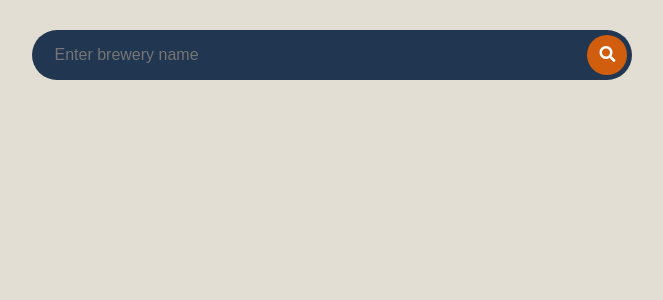
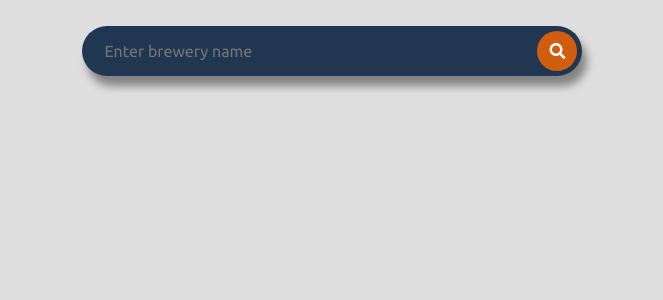
Before and after one commit to GBoltic01/Untappd-api-app, a Flask app: page / in a window 1280 px wide. Shown: the top 300 px of the page, without its empty margins (310-973 px from the left). Run offline with Flask 2, Linux system fonts and the light colour scheme; some libraries are stand-ins or nearby versions.

Commit message:
Started element creation on click. Created beer sub-styles dictionary to be used for seond chart. Changed fonts.

```diff
--- a/app.py
+++ b/app.py
@@ -1,7 +1,9 @@
 from flask import Flask, render_template, url_for, request, redirect
+from collections import Counter
 import requests
 import json
 import os
+import re
 
 api_endpoint = str(os.environ.get("UNTAPPD_API_KEY"))
 
@@ -72,31 +74,52 @@ def index():
         find_lager = ['Lager', 'Pilsner', 'Bock', 'Keller']
         find_pale_ale = ['Pale Ale']
 
+
+
         # Count number of beers by style
 
         dark_all = [s for s in beer_styles if any(xs in s for xs in find_dark)]
-        dark_count = len(dark_all)
+        dark_all_cleaned = [s.replace('&#39;', '') for s in dark_all]
+        dark_count = len(dark_all_cleaned)
+        dark_substyles = Counter(dark_all_cleaned)
+
 
         ipa_all = [s for s in beer_styles if any(xs in s for xs in find_ipa)]
         ipa_count = len(ipa_all)
+        ipa_substyles = Counter(ipa_all)
+
 
         sour_all = [s for s in beer_styles if any(xs in s for xs in find_sour)]
+        sour_all_cleaned = [s.replace('&#39;', '') for s in sour_all]
         sour_count = len(sour_all)
+        sour_substyles = Counter(sour_all_cleaned)
+
 
         belgian_all = [s for s in beer_styles if any(xs in s for xs in find_belgian)]
+        belgian_all_cleaned = [s.replace('&#39;', '') for s in belgian_all]
         belgian_count = len(belgian_all)
+        belgian_substyles = Counter(belgian_all_cleaned)
+
 
         lager_all = [s for s in beer_styles if any(xs in s for xs in find_lager)]
+        lager_all_cleaned = [s.replace('&#39;', '') for s in lager_all]
         lager_count = len(lager_all)
+        lager_substyles = Counter(lager_all_cleaned)
 
         pale_ale_all = [s for s in beer_styles if any(xs in s for xs in find_pale_ale)]
         pale_ale_count = len(pale_ale_all)
+        pale_ale_substyles = Counter(pale_ale_all)
 
-        other_all = len(beer_styles) - dark_count - ipa_count - sour_count - belgian_count - lager_count - pale_ale_count
+        if (dark_count + ipa_count + sour_count + belgian_count + lager_count + pale_ale_count) > 50:
+            other_all = 0
+        else:
+            other_all = len(beer_styles) - dark_count - ipa_count - sour_count - belgian_count - lager_count - pale_ale_count
+            other_substyles = "To be added"
+
 
         most_popular= max(dark_count, ipa_count, sour_count, belgian_count, lager_count, pale_ale_count)
 
-        # Relabel to display in most popular style
+        # Relabel to display most popular style
 
         if most_popular == ipa_count:
             most_popular = "IPA"
@@ -136,9 +159,19 @@ def index():
             'pale_ale_count': pale_ale_count
         }
 
+        beer_styles_dictionary = {
+            'dark_substyles' : dark_substyles,
+            'ipa_substyles' : ipa_substyles,
+            'sour_substyles' : sour_substyles,
+            'belgian_substyles' : belgian_substyles,
+            'lager_substyles' : lager_substyles,
+            'other_substyles' : other_substyles,
+            'pale_ale_substyles' : pale_ale_substyles
+        }
+
         # Pass data to index.html
 
-        return render_template('reload.html', brewery_dictionary=brewery_dictionary, beer_dictionary=beer_dictionary)
+        return render_template('reload.html', brewery_dictionary=brewery_dictionary, beer_dictionary=beer_dictionary, beer_styles_dictionary=beer_styles_dictionary)
     else:
         return render_template('index.html')
 
--- a/static/css/main.css
+++ b/static/css/main.css
@@ -1,5 +1,5 @@
 body {
-    margin: 30px;
-    font-family: sans-serif;
-    background-color: rgb(202, 230, 235);
+    margin: 2% 5%;
+    font-family: 'Ubuntu', sans-serif;
+    background-color: #dedede;
 }
--- a/static/css/searchbar.css
+++ b/static/css/searchbar.css
@@ -1,16 +1,15 @@
-
-
 form.searchbar input[type=text] {
     margin-bottom: auto;
     margin-top: auto;
     height: 50px;
-    width: 600px;
+    width: 500px;
     color: white;
     background-color: #213651;
     border-radius: 30px;
     border-color: transparent;
     padding: 20px;
     outline: none;
+    box-shadow: 5px 10px 8px #838383;
 }
 
 form.searchbar button {
@@ -31,5 +30,6 @@ input:-webkit-autofill:active
 {
     border: 0px;
     -webkit-text-fill-color: #ffffff;
-    -webkit-box-shadow: 0 0 0px 1000px #213651 inset;
+    -webkit-box-shadow: 0 0 0px 1000px #FFFFFF inset;
+    transition: background-color 5000s ease-in-out 0s;
 }
--- a/static/css/table.css
+++ b/static/css/table.css
@@ -1,6 +1,8 @@
 th {
     text-align: left;
+    font-size: large;
 }
 td {
-    padding-left: 10px ;
+    padding-left: 25px ;
+    font-size: large;
 }
--- a/templates/index.html
+++ b/templates/index.html
@@ -6,33 +6,36 @@
 
     <meta name="description" content="The HTML5 Herald">
     <meta name="author" content="SitePoint">
-
+    <!-- GOOGLE FONTS -->
+    <link rel="preconnect" href="https://fonts.gstatic.com">
+    <link href="https://fonts.googleapis.com/css2?family=Ubuntu&display=swap" rel="stylesheet">
+    <!-- STANDARD LIBRARIES -->
     <script src="https://ajax.googleapis.com/ajax/libs/jquery/3.5.1/jquery.min.js"></script>
     <link href="//maxcdn.bootstrapcdn.com/bootstrap/4.1.1/css/bootstrap.min.css" rel="stylesheet" id="bootstrap-css">
     <script src="//maxcdn.bootstrapcdn.com/bootstrap/4.1.1/js/bootstrap.min.js"></script>
     <link rel="stylesheet" href="https://stackpath.bootstrapcdn.com/bootstrap/4.1.3/css/bootstrap.min.css" integrity="sha384-MCw98/SFnGE8fJT3GXwEOngsV7Zt27NXFoaoApmYm81iuXoPkFOJwJ8ERdknLPMO" crossorigin="anonymous">
     <link rel="stylesheet" href="https://use.fontawesome.com/releases/v5.5.0/css/all.css" integrity="sha384-B4dIYHKNBt8Bc12p+WXckhzcICo0wtJAoU8YZTY5qE0Id1GSseTk6S+L3BlXeVIU" crossorigin="anonymous">
-
-    <link rel="stylesheet" href="{{ url_for('static', filename='css/main.css') }}?new1">
-    <link rel="stylesheet" href="{{ url_for('static', filename='css/table.css') }}?new1">
-    <link rel="stylesheet" href="{{ url_for('static', filename='css/searchbar.css') }}?nwqqjke22">
-
+    <!-- CSS STYLING -->
+    <link rel="stylesheet" href="{{ url_for('static', filename='css/main.css') }}?v=1">
+    <link rel="stylesheet" href="{{ url_for('static', filename='css/table.css') }}?v=3">
+    <link rel="stylesheet" href="{{ url_for('static', filename='css/searchbar.css') }}?v=1">
+    <!-- LEAFLET -->
     <link rel="stylesheet" href="https://unpkg.com/leaflet@1.7.1/dist/leaflet.css" integrity="sha512-xodZBNTC5n17Xt2atTPuE1HxjVMSvLVW9ocqUKLsCC5CXdbqCmblAshOMAS6/keqq/sMZMZ19scR4PsZChSR7A==" crossorigin=""/>
     <script src="https://unpkg.com/leaflet@1.7.1/dist/leaflet.js" integrity="sha512-XQoYMqMTK8LvdxXYG3nZ448hOEQiglfqkJs1NOQV44cWnUrBc8PkAOcXy20w0vlaXaVUearIOBhiXZ5V3ynxwA==" crossorigin=""></script>
-
+    <!-- CHART JS -->
     <script src="https://cdnjs.cloudflare.com/ajax/libs/Chart.js/2.9.4/Chart.min.js" integrity="sha512-d9xgZrVZpmmQlfonhQUvTR7lMPtO7NkZMkA0ABN3PHCbKA5nqylQ/yWlFAyY6hYgdF1Qh6nYiuADWwKB4C2WSw==" crossorigin="anonymous"></script>
     <script src="https://cdnjs.cloudflare.com/ajax/libs/Chart.js/2.9.4/Chart.bundle.js" integrity="sha512-zO8oeHCxetPn1Hd9PdDleg5Tw1bAaP0YmNvPY8CwcRyUk7d7/+nyElmFrB6f7vg4f7Fv4sui1mcep8RIEShczg==" crossorigin="anonymous"></script>
     <script src="https://cdnjs.cloudflare.com/ajax/libs/Chart.js/2.9.4/Chart.bundle.min.js" integrity="sha512-SuxO9djzjML6b9w9/I07IWnLnQhgyYVSpHZx0JV97kGBfTIsUYlWflyuW4ypnvhBrslz1yJ3R+S14fdCWmSmSA==" crossorigin="anonymous"></script>
     <link rel="stylesheet" href="https://cdnjs.cloudflare.com/ajax/libs/Chart.js/2.9.4/Chart.css" integrity="sha512-C7hOmCgGzihKXzyPU/z4nv97W0d9bv4ALuuEbSf6hm93myico9qa0hv4dODThvCsqQUmKmLcJmlpRmCaApr83g==" crossorigin="anonymous" />
     <link rel="stylesheet" href="https://cdnjs.cloudflare.com/ajax/libs/Chart.js/2.9.4/Chart.min.css" integrity="sha512-/zs32ZEJh+/EO2N1b0PEdoA10JkdC3zJ8L5FTiQu82LR9S/rOQNfQN7U59U9BC12swNeRAz3HSzIL2vpp4fv3w==" crossorigin="anonymous" />
     <script src="https://cdnjs.cloudflare.com/ajax/libs/Chart.js/2.9.4/Chart.js" integrity="sha512-hZf9Qhp3rlDJBvAKvmiG+goaaKRZA6LKUO35oK6EsM0/kjPK32Yw7URqrq3Q+Nvbbt8Usss+IekL7CRn83dYmw==" crossorigin="anonymous"></script>
-
+    <!-- AWESOME MARKERS -->
     <link rel="stylesheet" href="{{ url_for('static', filename='awesome_markers/leaflet.awesome-markers.css') }}">
     <script src="{{ url_for('static', filename='awesome_markers/leaflet.awesome-markers.js') }}"></script>
 
 </head>
 
-<body style="background-color:#e3ded3">
+<body style="main">
 
     <div class="container h-100">
         <div class="d-flex justify-content-center h-100">
--- a/templates/reload.html
+++ b/templates/reload.html
@@ -35,14 +35,15 @@
             <div id="mapid" style="height: 100%; width:100%">
         </div>
     </div>
-        <canvas id="mainChart" style="height: 600px; width:100%"></canvas>
+        <canvas id="mainChart" style="height: 500px; width:100%; padding-top:20px"></canvas>
     </div>
 </div>
 <script src="https://cdnjs.cloudflare.com/ajax/libs/Chart.js/2.9.4/Chart.js" integrity="sha512-hZf9Qhp3rlDJBvAKvmiG+goaaKRZA6LKUO35oK6EsM0/kjPK32Yw7URqrq3Q+Nvbbt8Usss+IekL7CRn83dYmw==" crossorigin="anonymous"></script>
 <script>
+    var [ipa_sub, pale_sub, sour_sub, belgian_sub, lager_sub, dark_sub, other_sub] = ['{{ beer_styles_dictionary.ipa_substyles }}', '{{ beer_styles_dictionary.pale_ale_substyles }}', '{{ beer_styles_dictionary.sour_substyles }}', '{{ beer_styles_dictionary.belgian_substyles }}', '{{ beer_styles_dictionary.lager_substyles }}', '{{ beer_styles_dictionary.dark_substyles }}', '{{ beer_styles_dictionary.other_substyles }}']
     var [latitude, longitude] = ['{{ brewery_dictionary.latitude }}', '{{ brewery_dictionary.longitude }}']
     var [ipa, pale_ale, sour, belgian, lager, dark, other] = ['{{ beer_dictionary.ipa_count }}', '{{ beer_dictionary.pale_ale_count }}', '{{ beer_dictionary.sour_count }}', '{{ beer_dictionary.belgian_count }}', '{{ beer_dictionary.lager_count }}', '{{ beer_dictionary.dark_count }}', '{{ beer_dictionary.other_all }}']
 </script>
-<script src="{{ url_for('static', filename='js/chart-map-1.js') }}?v=2"></script>
+<script src="{{ url_for('static', filename='js/chart-map-1.js') }}?v=14rowqk8"></script>
 
 {% endblock %}
```
Also changed, not shown: static/js/chart-map-1.js (+29 -7 lines).
